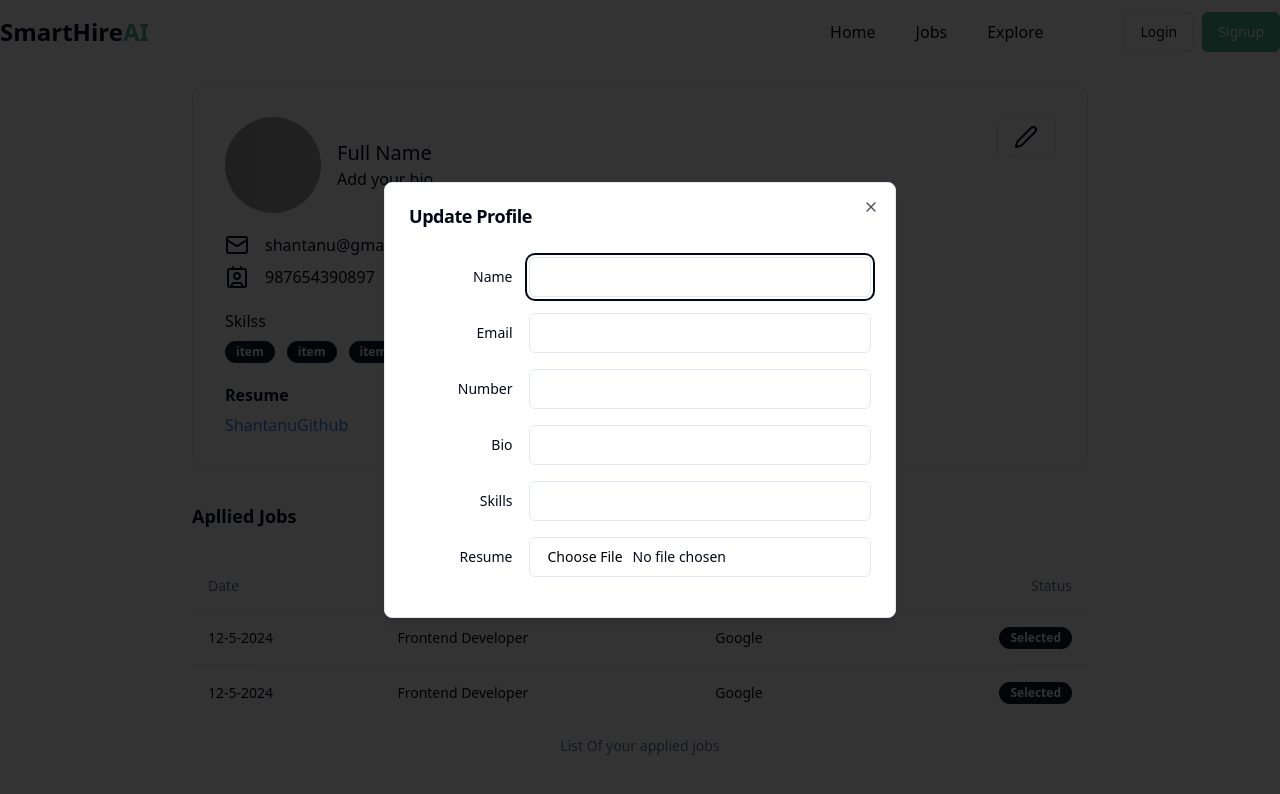
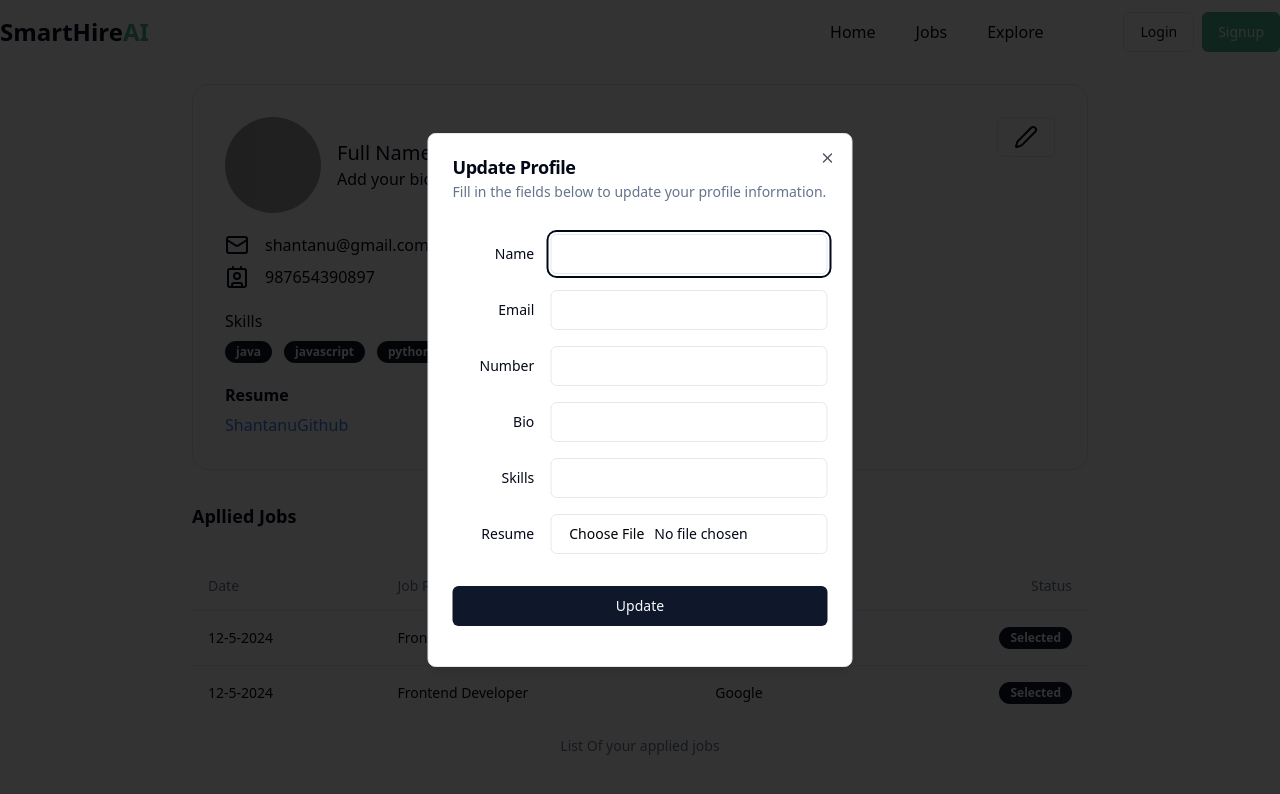
Before and after one commit to shantanusabyasachi16/SmartHireAI, a React (Vite) app in the folder frontend/: page /profile in a window 1280 px wide. Both pictures are taken after a click on the button 1026 px from the left and 137 px from the top of the page. Shown: the top 794 px of the page. Built offline with nearby package versions, Linux system fonts and the light colour scheme; grey boxes are pictures that could not be loaded.

Commit message:
created  and connected the update profile page

```diff
--- a/frontend/src/pages/Profile.jsx
+++ b/frontend/src/pages/Profile.jsx
@@ -7,7 +7,9 @@ import { Contact, Mail, Pen } from "lucide-react";
 import React, { useState } from "react";
 import AppliedJobTable from "./AppliedJobTable";
 import UpdateProfile from "./UpdateProfile";
-const Skilss = ["java", "javascript", "python"];
+
+const Skills = ["java", "javascript", "python","DevOps"];
+
 const isresume = true;
 const Profile = () => {
   const [open, setopen] = useState(false)
@@ -40,14 +42,15 @@ const Profile = () => {
           </div>
         </div>
         <div className="my-5">
-          <h1>Skilss</h1>
-          <div className=" flex items-center gap-3 my-2">
-            {Skilss.length != 0 ? (
-              Skilss.map((item, index) => <Badge key={index}>item</Badge>)
-            ) : (
-              <span>NA</span>
-            )}
-          </div>
+        <h1>Skills</h1>
+<div className="flex items-center gap-3 my-2">
+  {Skills.length !== 0 ? (
+    Skills.map((item, index) => <Badge key={index}>{item}</Badge>)
+  ) : (
+    <span>NA</span>
+  )}
+</div>
+
         </div>
         <div className="grid w-full max-w-sm items-center gap-1.5">
           <Label className="text-md font-bold">Resume</Label>
--- a/frontend/src/pages/UpdateProfile.jsx
+++ b/frontend/src/pages/UpdateProfile.jsx
@@ -1,81 +1,193 @@
-import { Dialog, DialogContent, DialogFooter, DialogHeader, DialogTitle } from '@/components/ui/dialog'
-import { Input } from '@/components/ui/input'
-import { Label } from '@/components/ui/label'
-import React from 'react'
+import { Button } from "@/components/ui/button";
+import {
+  Dialog,
+  DialogContent,
+  DialogFooter,
+  DialogHeader,
+  DialogTitle,
+  DialogDescription,
+} from "@/components/ui/dialog";
+import { Input } from "@/components/ui/input";
+import { Label } from "@/components/ui/label";
+import { setUser } from "@/redux/authSlice";
+import { USER_API_END_POINT } from "@/utils/endpoint";
+import axios from "axios";
+import { Loader2 } from "lucide-react";
+import React, { useState } from "react";
+import { useDispatch, useSelector } from "react-redux";
+import { toast } from "sonner";
 
-const UpdateProfile = ({open,setopen}) => {
+const UpdateProfile = ({ open, setopen }) => {
+  const [loading, setloading] = useState(false);
+
+  // to update the data
+  const { user } = useSelector((store) => store.auth);
+  const [input, setInput] = useState({
+    fullname: user?.fullname,
+    email: user?.email,
+    phonenumber: user?.phonenumber,
+    bio: user?.profile?.bio,
+    skills: user?.profile?.skills?.map((skill) => skill),
+    file: user?.profile?.resume,
+  });
+
+  const dispatch = useDispatch();
+
+  const changeEventHandler = (e) => {
+    setInput({ ...input, [e.target.name]: e.target.value }); // change the updated value
+  };
+
+  // to update the resume
+  const changeFilehandler = (e) => {
+    const file = e.target.files?.[0];
+    setInput({ ...input, file });
+  };
+
+  const SubmitHandler = async (e) => {
+    e.preventDefault();
+    const formdata = new FormData();
+    formdata.append("fullname", input.fullname);
+    formdata.append("email", input.email);
+    formdata.append("phonenumber", input.phonenumber);
+    formdata.append("bio", input.bio);
+    formdata.append("skills", input.skills);
+    if (input.file) {
+      formdata.append("file", input.file);
+    }
+    try {
+      const res = await axios.post(
+        `${USER_API_END_POINT}/profile/update`,
+        formdata,
+        {
+          headers: { "Content-Type": "multipart/form-data" },
+          withCredentials: true,
+        }
+      );
+      if (res.data.success) {
+        dispatch(setUser(res.data.user));
+        toast.success(res.data.message);
+      }
+    } catch (error) {
+      toast.error(error.response.data.message);
+    }
+    setopen(false); // the state should close after the update
+    console.log(input);
+  };
+
   return (
     <div>
       <Dialog open={open}>
-            <DialogContent className="sm:max-w-[425px" onInteractOutside={() => setopen(false)}>
+        <DialogContent
+          className="sm:max-w-[425px]"
+          onInteractOutside={() => setopen(false)}
+          aria-describedby="dialog-description"
+        >
           <DialogHeader>
             <DialogTitle>Update Profile</DialogTitle>
+            <DialogDescription id="dialog-description">
+              Fill in the fields below to update your profile information.
+            </DialogDescription>
           </DialogHeader>
-                <form>
-                    <div className='grid gap-4 py-4'>
-                        <div className='grid grid-cols-4 items-center gap-4'>
-                        <Label htmlFor="name" className="text-right">Name</Label>
+          <form onSubmit={SubmitHandler}>
+            <div className="grid gap-4 py-4">
+              <div className="grid grid-cols-4 items-center gap-4">
+                <Label htmlFor="fullname" className="text-right">
+                  Name
+                </Label>
                 <Input
-                        id="name"
-                        name="name"
+                  id="fullname"
+                  name="fullname"
+                  type="text"
+                  value={input.fullname}
+                  onChange={changeEventHandler}
                   className="col-span-3"
                 />
               </div>
 
-                        <div className='grid grid-cols-4 items-center gap-4'>
-                        <Label htmlFor="email" className="text-right">Email</Label>
+              <div className="grid grid-cols-4 items-center gap-4">
+                <Label htmlFor="email" className="text-right">
+                  Email
+                </Label>
                 <Input
                   id="email"
                   name="email"
+                  type="email"
+                  value={input.email}
+                  onChange={changeEventHandler}
                   className="col-span-3"
                 />
               </div>
 
-                        <div className='grid grid-cols-4 items-center gap-4'>
-                        <Label htmlFor="number" className="text-right">Number</Label>
+              <div className="grid grid-cols-4 items-center gap-4">
+                <Label htmlFor="phonenumber" className="text-right">
+                  Number
+                </Label>
                 <Input
-                        id="number"
-                        name="number"
+                  id="phonenumber"
+                  name="phonenumber"
+                  value={input.phonenumber}
+                  onChange={changeEventHandler}
                   className="col-span-3"
                 />
               </div>
 
-                        <div className='grid grid-cols-4 items-center gap-4'>
-                        <Label htmlFor="bio" className="text-right">Bio</Label>
+              <div className="grid grid-cols-4 items-center gap-4">
+                <Label htmlFor="bio" className="text-right">
+                  Bio
+                </Label>
                 <Input
                   id="bio"
                   name="bio"
+                  value={input.bio}
+                  onChange={changeEventHandler}
                   className="col-span-3"
                 />
               </div>
 
-                        <div className='grid grid-cols-4 items-center gap-4'>
-                        <Label htmlFor="skills" className="text-right">Skills</Label>
+              <div className="grid grid-cols-4 items-center gap-4">
+                <Label htmlFor="skills" className="text-right">
+                  Skills
+                </Label>
                 <Input
                   id="skills"
                   name="skills"
+                  value={input.skills}
+                  onChange={changeEventHandler}
                   className="col-span-3"
                 />
               </div>
 
-                        <div className='grid grid-cols-4 items-center gap-4'>
-                        <Label htmlFor="file" className="text-right">Resume</Label>
+              <div className="grid grid-cols-4 items-center gap-4">
+                <Label htmlFor="file" className="text-right">
+                  Resume
+                </Label>
                 <Input
                   id="file"
                   name="file"
                   type="file"
                   accept="application/pdf"
+                  onChange={changeFilehandler}
                   className="col-span-3"
                 />
               </div>
-
             </div>
-                    <DialogFooter></DialogFooter>
+            <DialogFooter>
+              {loading ? (
+                <Button className="w-full my-4">
+                  <Loader2 className="mr-2 h-4 w-4 animate-spin" />
+                  Please wait
+                </Button>
+              ) : (
+                <Button type="submit" className="w-full my-4">
+                  Update
+                </Button>
+              )}
+            </DialogFooter>
           </form>
         </DialogContent>
       </Dialog>
     </div>
-  )
-}
+  );
+};
 
-export default UpdateProfile
+export default UpdateProfile;
```
Also changed, not shown: 1 other file (tests, documents, lock files or other folders). Lines whose indentation alone changed are shown as unchanged.
